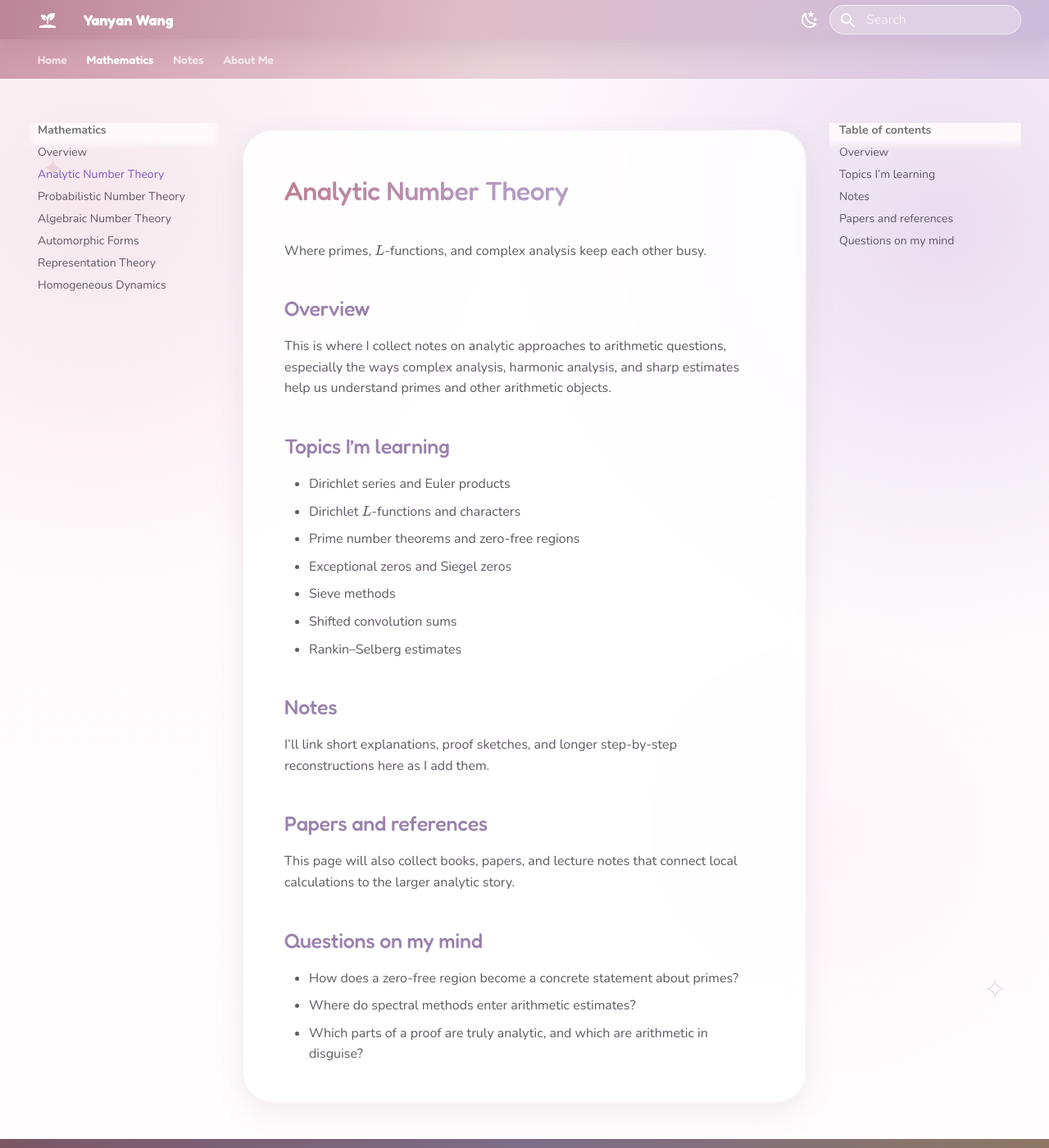
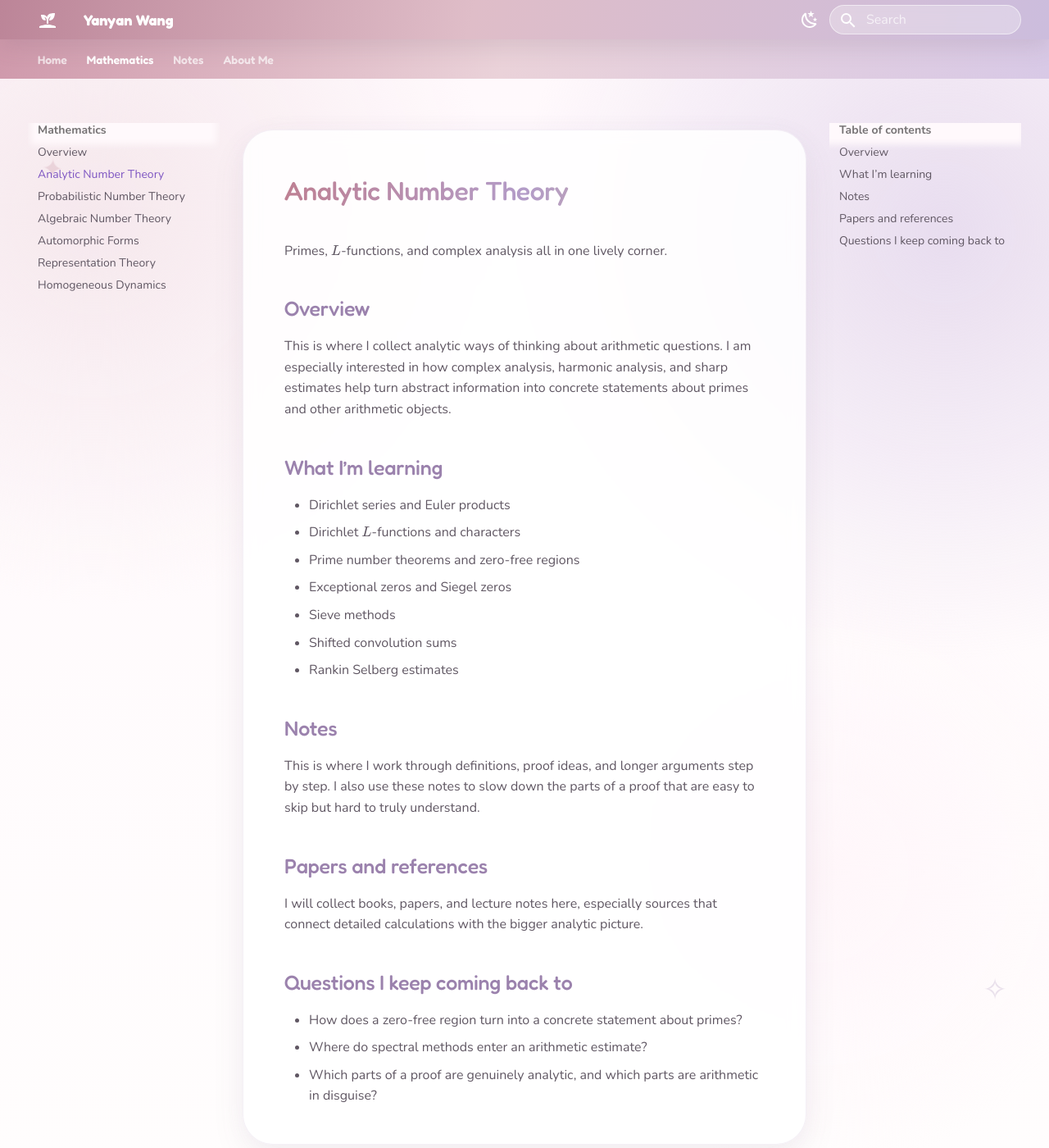
Before and after one commit to yanyanwang-math/yanyanwang-math.github.io, an MkDocs documentation site: the page built from docs/analytic-number-theory/index.md, in a window 1280 px wide and 1400 px high. Shown: the whole window at 82% size. Built offline with MkDocs 1.6.1 and Material for MkDocs 9.7.7, drawn with Linux system fonts in a browser that asks for light colours.

Commit message:
Add files via upload

```diff
--- a/docs/analytic-number-theory/index.md
+++ b/docs/analytic-number-theory/index.md
@@ -1,12 +1,12 @@
 # Analytic Number Theory
 
-Where primes, \(L\)-functions, and complex analysis keep each other busy.
+Primes, \(L\)-functions, and complex analysis all in one lively corner.
 
 ## Overview
 
-This is where I collect notes on analytic approaches to arithmetic questions, especially the ways complex analysis, harmonic analysis, and sharp estimates help us understand primes and other arithmetic objects.
+This is where I collect analytic ways of thinking about arithmetic questions. I am especially interested in how complex analysis, harmonic analysis, and sharp estimates help turn abstract information into concrete statements about primes and other arithmetic objects.
 
-## Topics I’m learning
+## What I’m learning
 
 - Dirichlet series and Euler products
 - Dirichlet \(L\)-functions and characters
@@ -14,18 +14,18 @@ This is where I collect notes on analytic approaches to arithmetic questions, es
 - Exceptional zeros and Siegel zeros
 - Sieve methods
 - Shifted convolution sums
-- Rankin–Selberg estimates
+- Rankin Selberg estimates
 
 ## Notes
 
-I’ll link short explanations, proof sketches, and longer step-by-step reconstructions here as I add them.
+This is where I work through definitions, proof ideas, and longer arguments step by step. I also use these notes to slow down the parts of a proof that are easy to skip but hard to truly understand.
 
 ## Papers and references
 
-This page will also collect books, papers, and lecture notes that connect local calculations to the larger analytic story.
+I will collect books, papers, and lecture notes here, especially sources that connect detailed calculations with the bigger analytic picture.
 
-## Questions on my mind
+## Questions I keep coming back to
 
-- How does a zero-free region become a concrete statement about primes?
-- Where do spectral methods enter arithmetic estimates?
-- Which parts of a proof are truly analytic, and which are arithmetic in disguise?
+- How does a zero-free region turn into a concrete statement about primes?
+- Where do spectral methods enter an arithmetic estimate?
+- Which parts of a proof are genuinely analytic, and which parts are arithmetic in disguise?
```
